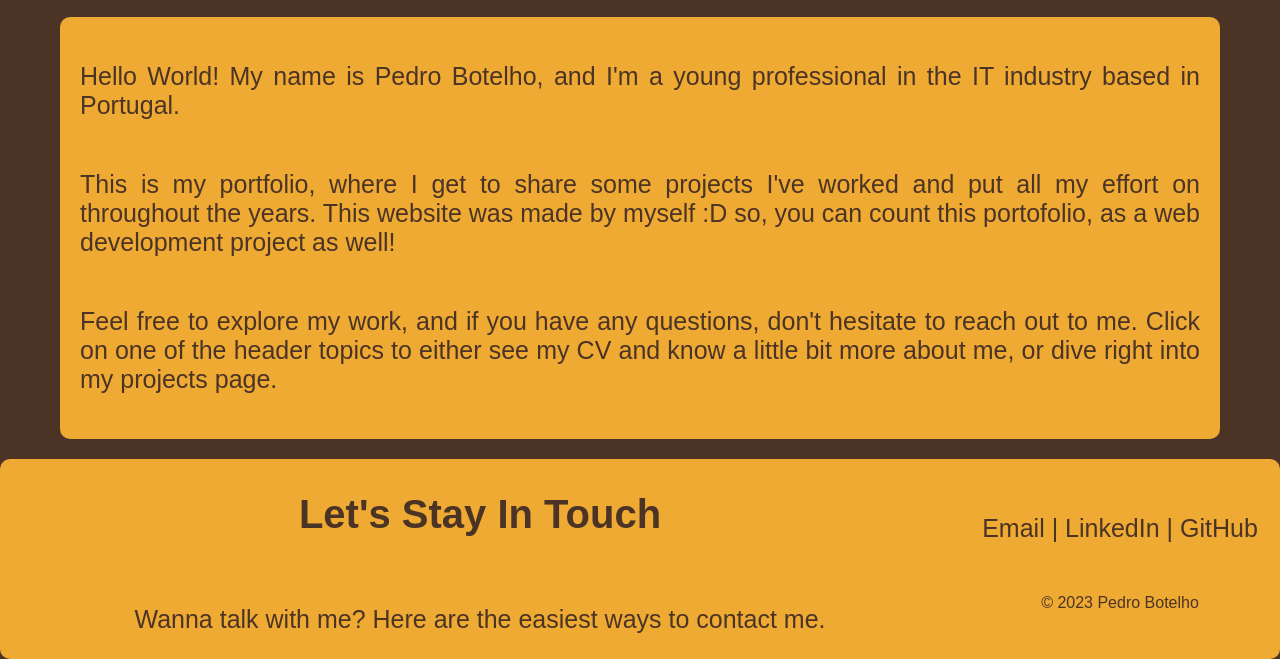
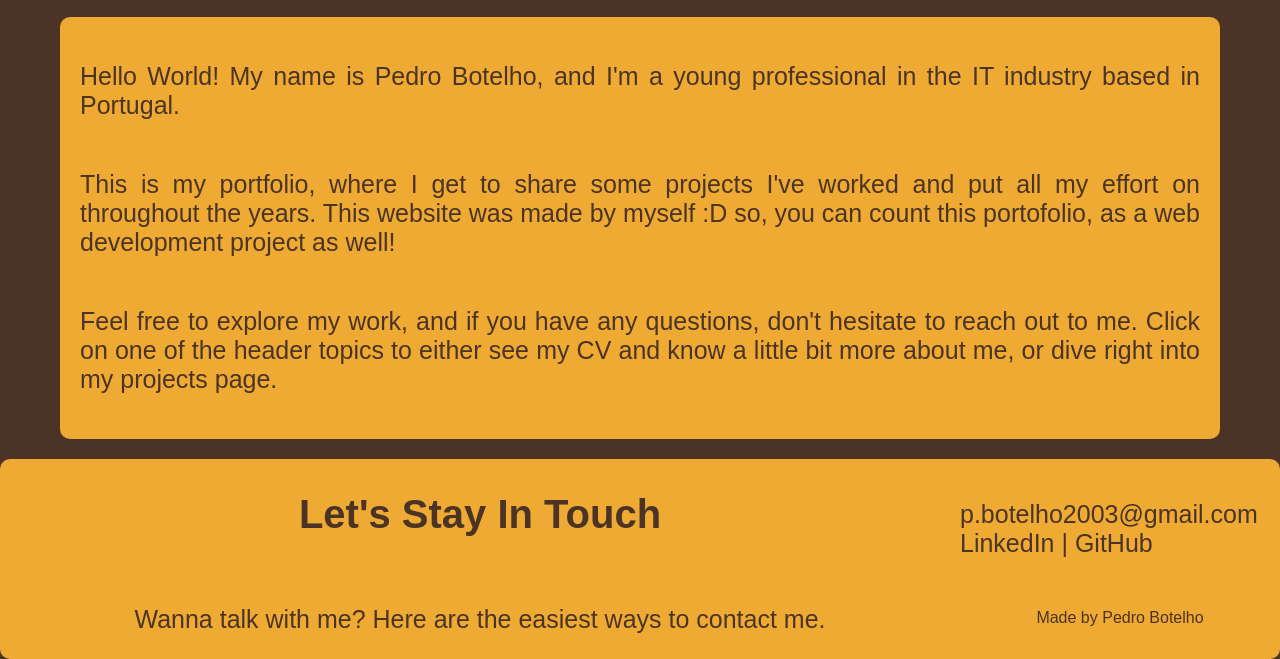
Before and after one commit to PedroBotelho03/PedroBotelho03.github.io, a plain HTML site: page index.html in a window 1280 px wide. Shown: the part 172-831 px from the top of the page. Drawn offline with Linux system fonts and the light colour scheme; a web font is replaced by a local one.

Commit message:
More Footer

```diff
--- a/index.html
+++ b/index.html
@@ -28,11 +28,20 @@
             </div>
             <div class="footer_right">
                 <p>
-                    <a class="footer_contact" href="mailto:p.botelho2003@gmail.com">Email |</a>
+                    <script>
+                    document.addEventListener("DOMContentLoaded", function() {
+                        const user = "p.botelho2003";
+                        const domain = "gmail.com";
+                        const link = document.getElementById("emailLink");
+                        link.href = `mailto:${user}@${domain}`;
+                        link.textContent = `${user}@${domain}`;
+                    });
+                    </script>
+                    <a class="footer_contact" id="emailLink" href="#">Email</a>
                     <a class="footer_contact" href="https://www.linkedin.com/in/pedro-botelho-9a765226b/" target="_blank"> LinkedIn |</a>
                     <a class="footer_contact" href="https://github.com/PedroBotelho03" target="_blank"> GitHub</a>
                 </p>
-                <p class="rights">© 2023 Pedro Botelho</p>
+                <p class="rights">Made by Pedro Botelho</p>
             </div>
         </secton>
     </footer>
```
